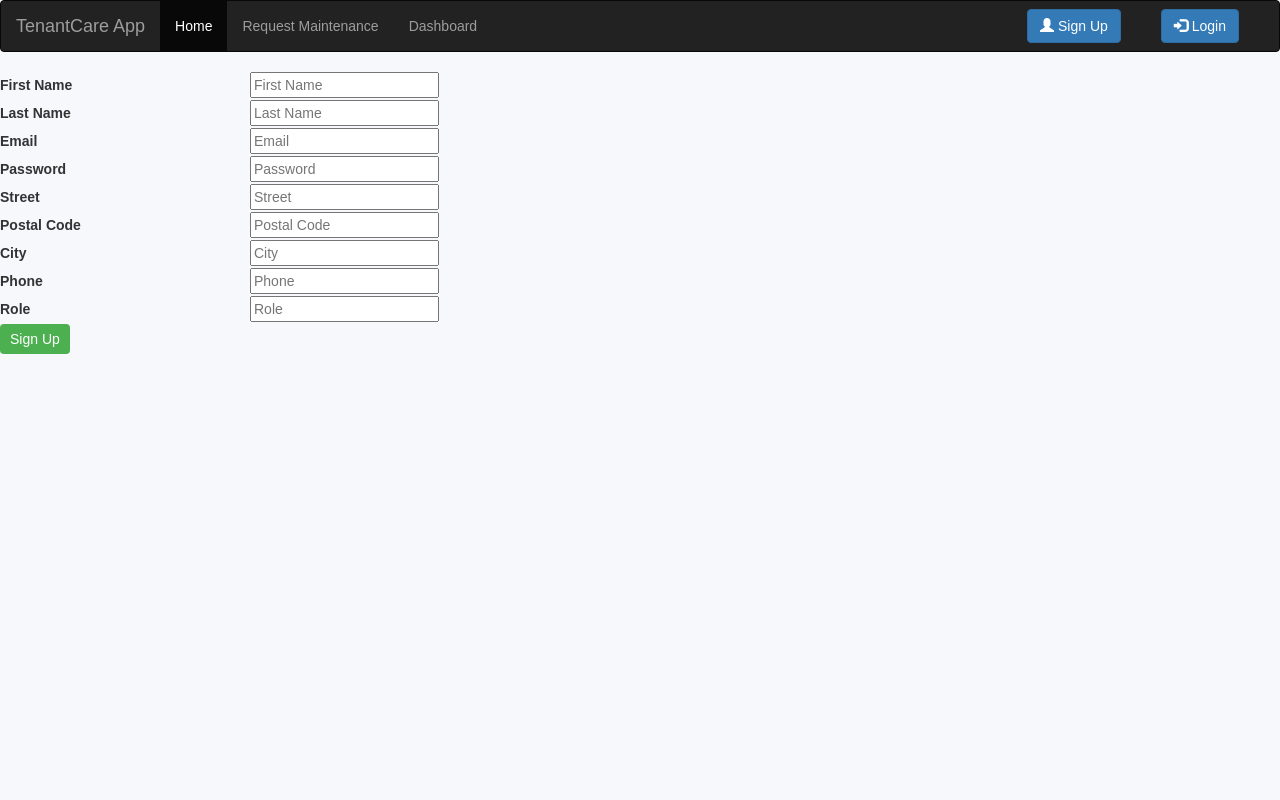
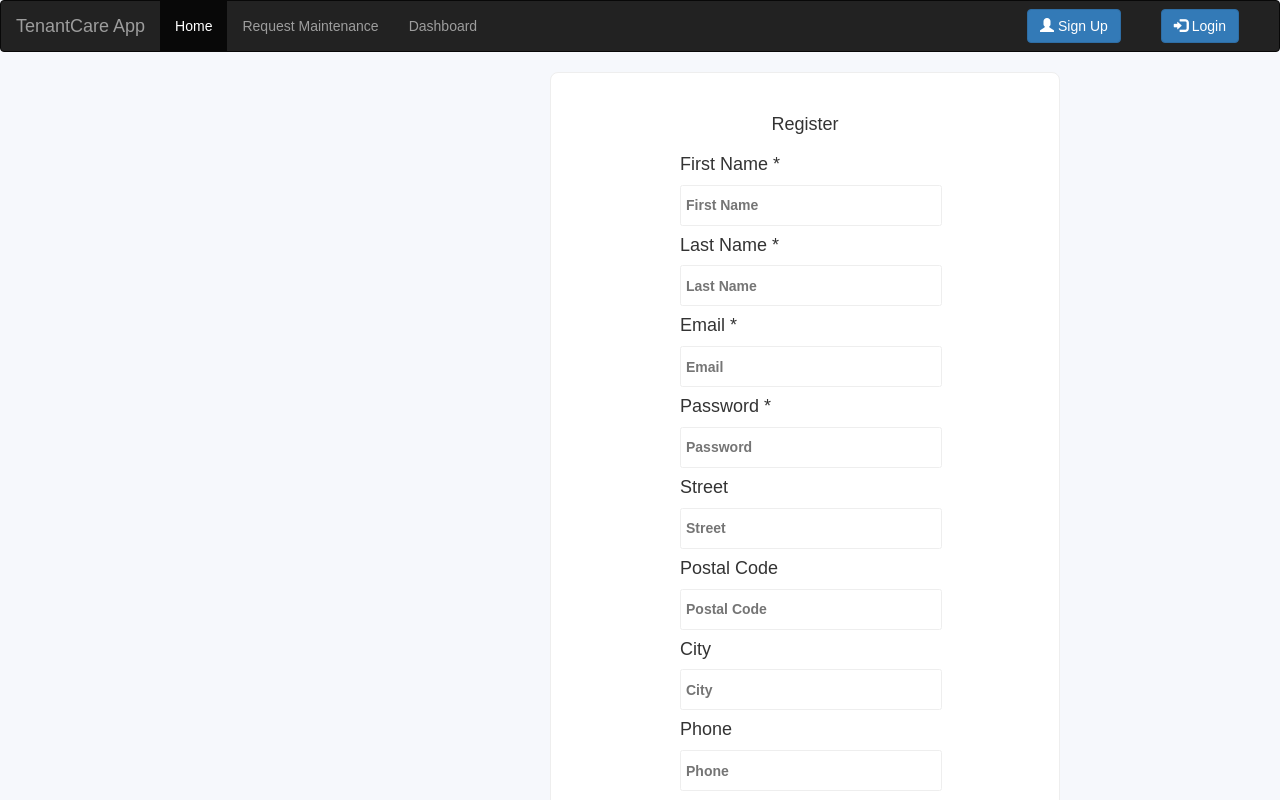
Before and after one commit to gckey/tenant-care, a React (Vite) app in the folder frontend/: page /signup in a window 1280 px wide. Shown: the top 800 px of the page. Built offline with nearby package versions, Linux system fonts and the light colour scheme.

Commit message:
Style the form, input and label elements

```diff
--- a/frontend/src/components/Signup.jsx
+++ b/frontend/src/components/Signup.jsx
@@ -61,99 +61,98 @@ function Signup() {
 
 
     return (
+        <div className="login-wrapper">
+            <h4>Register</h4>
         <form onSubmit={handleSubmit}>
             <div>
-                <label>First Name</label>
+            <label>
+                <h4>First Name *</h4>
                 <input
+                    className="input_1"
                     type="text"
                     name="firstName"
                     value={formData.firstName}
                     onChange={handleChange}
                     placeholder="First Name"
                 />
-            </div>
-            <div>
-                <label>Last Name</label>
+                <h4>Last Name *</h4>
                 <input
+                    className="input_1"
                     type="text"
                     name="lastName"
                     value={formData.lastName}
                     onChange={handleChange}
                     placeholder="Last Name"
                 />
-            </div>
-            <div>
-                <label>Email</label>
+                <h4>Email *</h4>
                 <input
+                    className="input_1"
                     type="email"
                     name="email"
                     value={formData.email}
                     onChange={handleChange}
                     placeholder="Email"
                 />
-            </div>
-            <div>
-                <label>Password</label>
+                <h4>Password *</h4>
                 <input
+                    className="input_1"
                     type="password"
                     name="password"
                     value={formData.password}
                     onChange={handleChange}
                     placeholder="Password"
                 />
-            </div>
-            <div>
-                <label>Street</label>
+                <h4>Street</h4>
                 <input
+                    className="input_1"
                     type="text"
                     name="street"
                     value={formData.street}
                     onChange={handleChange}
                     placeholder="Street"
                 />
-            </div>
-            <div>
-                <label>Postal Code</label>
+                <h4>Postal Code</h4>
                 <input
+                    className="input_1"
                     type="text"
                     name="postalCode"
                     value={formData.postalCode}
                     onChange={handleChange}
                     placeholder="Postal Code"
                 />
-            </div>
-            <div>
-                <label>City</label>
+                <h4>City</h4>
                 <input
+                    className="input_1"
                     type="text"
                     name="city"
                     value={formData.city}
                     onChange={handleChange}
                     placeholder="City"
                 />
-            </div>
-            <div>
-                <label>Phone</label>
+                <h4>Phone</h4>
                 <input
+                    className="input_1"
                     type="tel"
                     name="phone"
                     value={formData.phone}
                     onChange={handleChange}
                     placeholder="Phone"
                 />
-            </div>
-            <div>
-                <label>Role</label>
+                <h4>Role</h4>
                 <input
+                    className="input_1"
                     type="text"
                     name="role"
                     value={formData.role}
                     onChange={handleChange}
                     placeholder="Role"
                 />
+            </label>
             </div>
+            <br />
             <button type="submit">Sign Up</button>
         </form>
+    </div>
     );
 }
 
```
